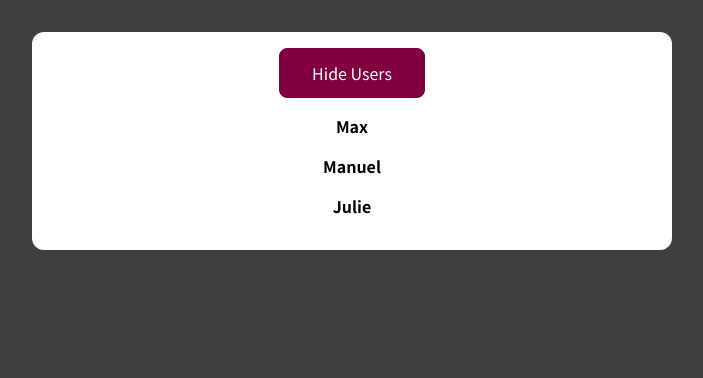
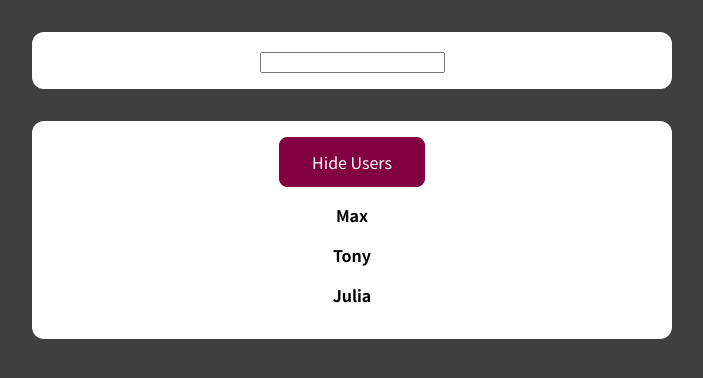
Before and after one commit to padepokanpenguin/react-class-based-component, a React (Create React App) app: page / in a window 1280 px wide. Shown: the top 378 px of the page, without its empty margins (288-991 px from the left). Built offline with nearby package versions, Linux system fonts and the light colour scheme.

Commit message:
adding filtered user

```diff
--- a/src/App.js
+++ b/src/App.js
@@ -1,9 +1,9 @@
-import Users from './components/Users';
+import UserFinder from './components/UserFinder';
 
 function App() {
   return (
     <div>
-      <Users />
+      <UserFinder />
     </div>
   );
 }
--- /dev/null
+++ b/src/components/UserFinder.js
@@ -0,0 +1,36 @@
+import { Fragment, useState, useEffect } from 'react';
+import Users from './Users';
+import classes from './UserFinder.module.css';
+
+const DUMMY_USERS = [
+  {id: 'u1', name: 'Max'},
+  {id: 'u2', name: 'Tony'},
+  {id: 'u3', name: 'Julia'},
+]
+
+const UserFinder = () => {
+  const [filteredUser, setFilteredUser] = useState(DUMMY_USERS);
+  const [searchTerm, setSearchTerm] = useState('');
+
+  useEffect(() => {
+    setFilteredUser(
+      DUMMY_USERS.filter((user) => user.name.includes(searchTerm))
+    )
+  }, [searchTerm])
+
+  const searchChangeHandler = (event) => {
+    setSearchTerm(event.target.value)
+  }
+
+  return (
+    <Fragment>
+      <div className={classes.finder} >
+        <input type='search' onChange={searchChangeHandler} />
+      </div>
+      <Users users={filteredUser} />
+    </Fragment>
+  )
+}
+
+
+export default UserFinder;
--- /dev/null
+++ b/src/components/UserFinder.module.css
@@ -0,0 +1,8 @@
+.finder {
+  margin: 2rem auto;
+  background-color: white;
+  padding: 1rem;
+  border-radius: 12px;
+  max-width: 40rem;
+  text-align: center;
+}
--- a/src/components/Users.js
+++ b/src/components/Users.js
@@ -3,11 +3,11 @@
 
 import classes from './Users.module.css';
 
-const DUMMY_USERS = [
-  { id: 'u1', name: 'Max' },
-  { id: 'u2', name: 'Manuel' },
-  { id: 'u3', name: 'Julie' },
-];
+//const DUMMY_USERS = [
+//  { id: 'u1', name: 'Max' },
+//  { id: 'u2', name: 'Manuel' },
+//  { id: 'u3', name: 'Julie' },
+//];
 
 class Users extends Component {
 
@@ -28,7 +28,7 @@
 
      const usersList = (
        <ul>
-          {DUMMY_USERS.map((user) => (
+          {this.props.users.map((user) => (
             <User key={user.id} name={user.name} />
           ))}
        </ul>
```
Also changed, not shown: 1 other file (tests, documents, lock files or other folders).
